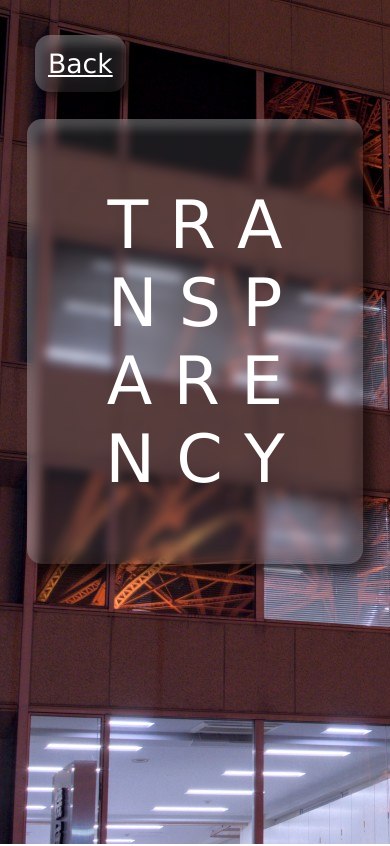
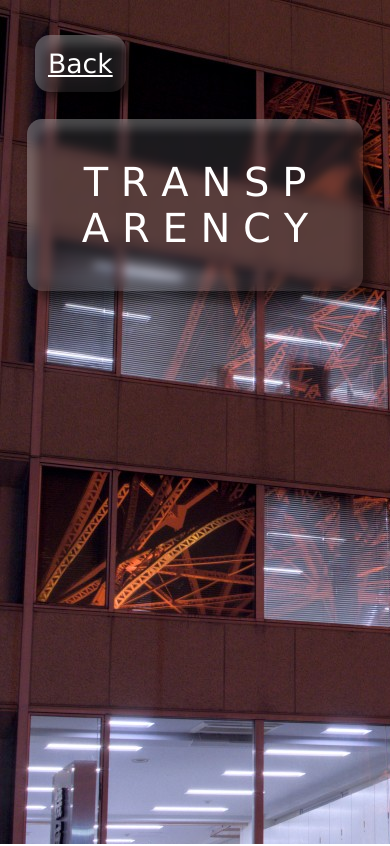
Before and after one commit to Trivernis/website-frontend, a SvelteKit app: page /wwo-25/01-transparency in a window 390 px wide. Shown: the top 846 px of the page. Built offline with nearby package versions, Linux system fonts and the light colour scheme.

Commit message:
Fix glass width for mobile

```diff
--- a/src/routes/(plain)/wwo-25/01-transparency/+page.svelte
+++ b/src/routes/(plain)/wwo-25/01-transparency/+page.svelte
@@ -56,6 +56,12 @@
     }
   }
 
+  @media (max-width: 500px) {
+    .glass {
+      font-size: 30pt;
+    }
+  }
+
   .roundest {
     border-radius: 100%;
   }
```
